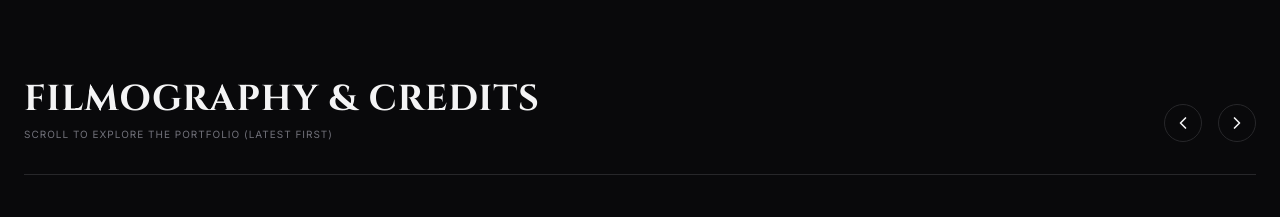
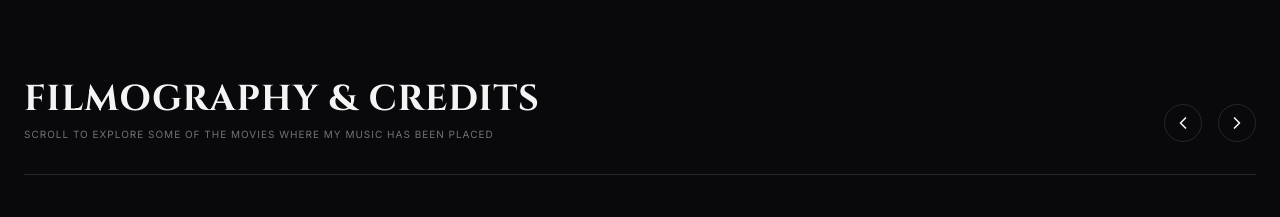
Before and after one commit to Pinegroove-music/francesco-biondi-music, a React (Vite) app: page / in a window 1280 px wide. Shown: the part 2940-3157 px from the top of the page. Built offline with nearby package versions, Linux system fonts and the light colour scheme; no server answers; the database is empty.

Commit message:
Descrizione della modifica (es: aggiornati credits e seo)

```diff
--- a/components/Credits.tsx
+++ b/components/Credits.tsx
@@ -97,7 +97,7 @@ const Credits: React.FC = () => {
         <div className="flex flex-col md:flex-row md:items-end justify-between mb-12 border-b border-zinc-800 pb-8">
           <div>
             <h2 className="text-3xl md:text-4xl font-cinzel font-bold tracking-wide text-zinc-100 uppercase">Filmography & Credits</h2>
-            <p className="text-zinc-500 mt-2 uppercase tracking-widest text-[10px]">Scroll to explore the portfolio (Latest first)</p>
+            <p className="text-zinc-500 mt-2 uppercase tracking-widest text-[10px]">Scroll to explore some of the movies where my music has been placed</p>
           </div>
 
           <div className="hidden md:flex space-x-4 mt-6 md:mt-0">
```
